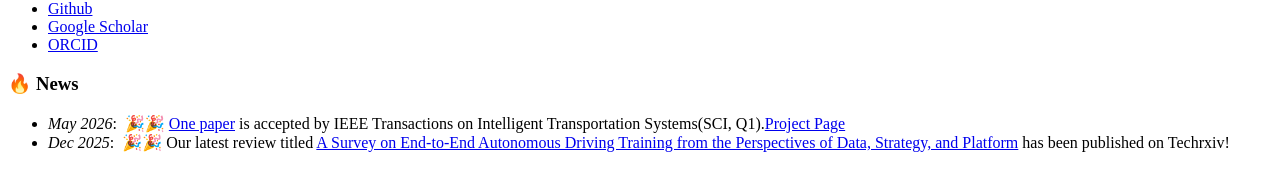
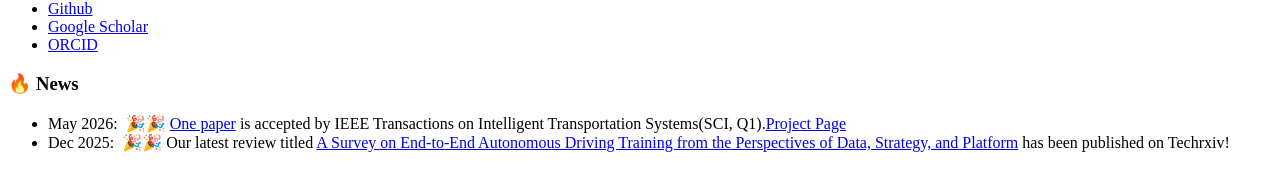
Before and after one commit to QinCheng0928/QinCheng0928.github.io, a Jekyll site: the page built from _pages/includes/news.md, in a window 1280 px wide. Shown: the part 383-574 px from the top of the page. Built offline with Jekyll 4.4.1, drawn with Linux system fonts in a browser that asks for light colours; our own code applies the rules of GitHub Pages for plain Markdown files.

Commit message:
update news

```diff
--- a/_pages/includes/news.md
+++ b/_pages/includes/news.md
@@ -1,3 +1,3 @@
 # 🔥 News
-- *May 2026*: &nbsp;🎉🎉 [One paper](https://ieeexplore.ieee.org/document/11538396) is accepted by IEEE Transactions on Intelligent Transportation Systems(SCI, Q1).[Project Page](https://github.com/Jiaaqiliu/Awesome-Training-Ecosystem-for-E2E-AD)
-- *Dec 2025*: &nbsp;🎉🎉 Our latest review titled [A Survey on End-to-End Autonomous Driving Training from the Perspectives of Data, Strategy, and Platform](https://www.techrxiv.org/users/1002954/articles/1363381-a-survey-on-end-to-end-autonomous-driving-training-from-the-perspectives-of-data-strategy-and-platform) has been published on Techrxiv\!
+- May 2026: &nbsp;🎉🎉 [One paper](https://ieeexplore.ieee.org/document/11538396) is accepted by IEEE Transactions on Intelligent Transportation Systems(SCI, Q1).[Project Page](https://github.com/Jiaaqiliu/Awesome-Training-Ecosystem-for-E2E-AD)
+- Dec 2025: &nbsp;🎉🎉 Our latest review titled [A Survey on End-to-End Autonomous Driving Training from the Perspectives of Data, Strategy, and Platform](https://www.techrxiv.org/users/1002954/articles/1363381-a-survey-on-end-to-end-autonomous-driving-training-from-the-perspectives-of-data-strategy-and-platform) has been published on Techrxiv\!
```
